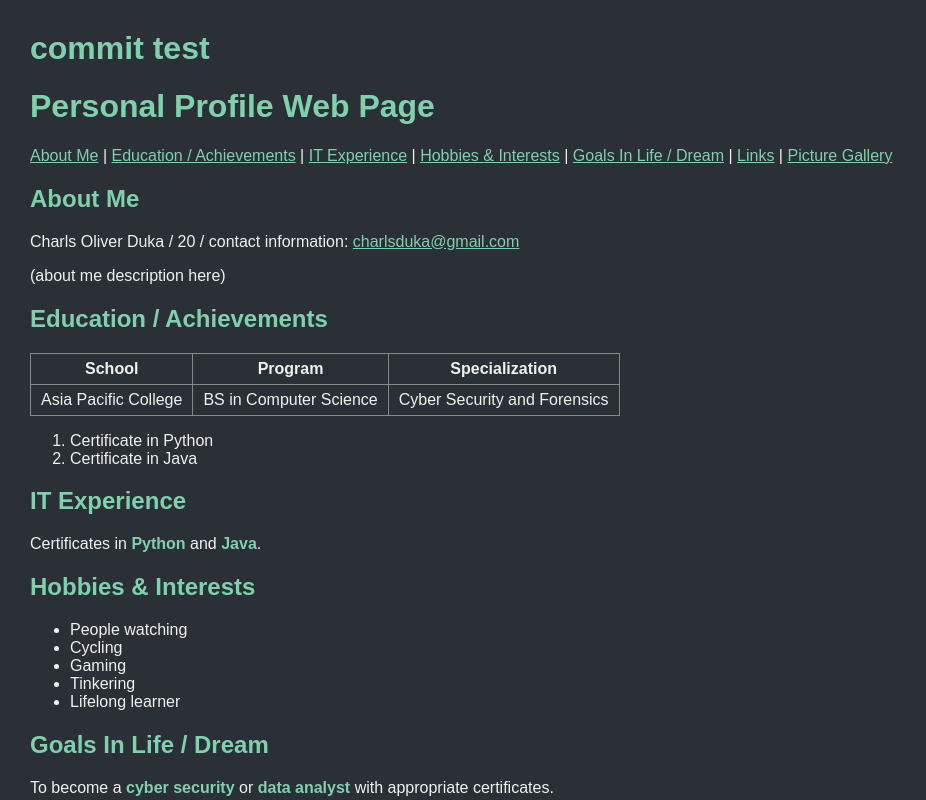
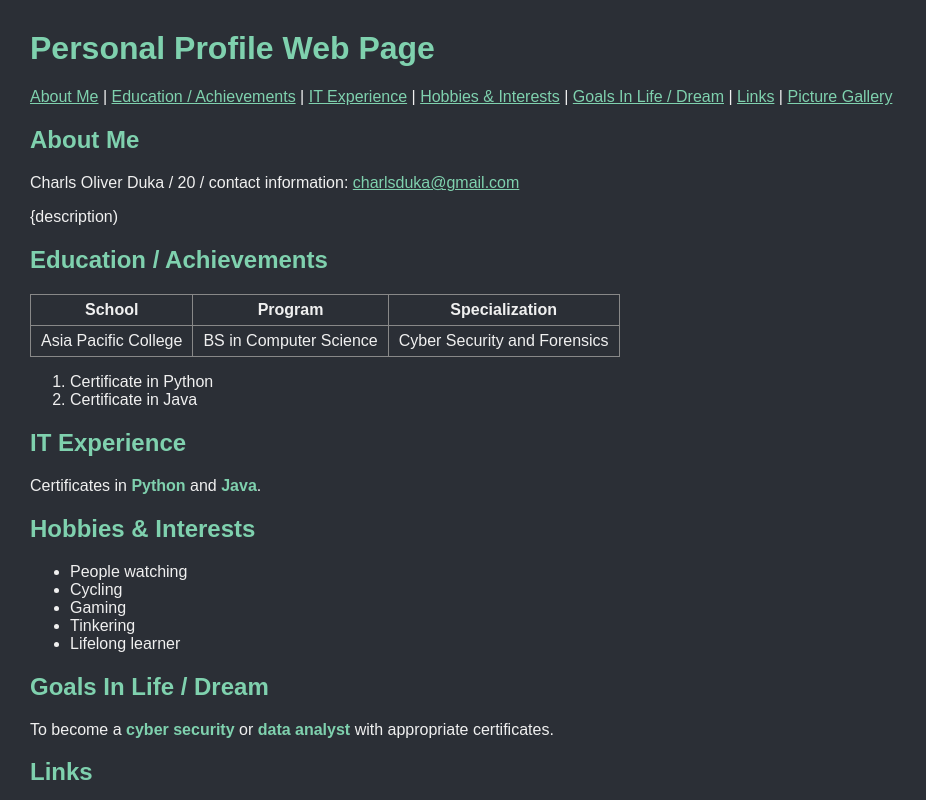
Before and after one commit to OLIIIl/WebProg-CF251-HTML-Lessons, a plain HTML site: page introduction/index.html in a window 1280 px wide. Shown: the top 800 px of the page, without its empty margins (0-926 px from the left). Drawn offline with Linux system fonts and the light colour scheme.

Commit message:
Remove placeholder and add new image in gallery

```diff
--- a/introduction/index.html
+++ b/introduction/index.html
@@ -15,8 +15,6 @@
 </head>
 <body>
 
-<h1> commit test </h1>
-
 <h1 id="top">Personal Profile Web Page</h1>
 
 <p>
@@ -32,7 +30,7 @@
 <div id="about">
 <h2>About Me</h2>
 <p>Charls Oliver Duka / 20 / contact information: <a href="mailto:charlsduka@gmail.com">charlsduka@gmail.com</a></p>
-<p>(about me description here)</p>
+<p> {description) </p>
 </div>
 
 <div id="education">
@@ -86,7 +84,7 @@
 
 <div id="gallery">
 <h2>Picture Gallery</h2>
-<img src="https://scontent.fmnl9-4.fna.fbcdn.net/v/t39.30808-6/761633301_2499119947168254_7032001658873714330_n.jpg?stp=dst-jpg_tt6&cstp=mx2048x2048&ctp=s2048x2048&_nc_cat=100&_nc_map=urlgen_bucketless&ccb=1-7&_nc_sid=6ee11a&_nc_eui2=AeG37ETd1yAVJ22PX89byRsQML4mdIgh7bgwviZ0iCHtuLJQRMWlZHHxY11m02_ouKH_4RJqo5iYKB7Y9Swx4Rev&_nc_ohc=afpfFjbNRWoQ7kNvwH8sWHZ&_nc_oc=Adr7EF2mwb_p-3gTHh9dJbrhyeQXSsN-zhmDSpCbMQeBkpIIv7b4I6oIdOiTnt5PYXdSxzSzh2OGisUJdP2qprhV&_nc_zt=23&_nc_ht=scontent.fmnl9-4.fna&_nc_gid=NdQknWr3AfoeIuTKu3l2oA&_nc_ss=7b2a8&oh=00_AQRpxbZhHeyMj_ZvgVFTjaB-yuMoznnwDoHSjAL86feUPw&oe=6AEEEFE0" alt="Me" width="600" height="600">
+<img src="https://drive.google.com/file/d/1AhJk-_jdlRgDxwDSsyeoW9w_TGQvQfDv/view?usp=sharing" alt="Me" width="600" height="700">
 </div>
 
 <p><a href="#top">Back to top</a></p>
```
